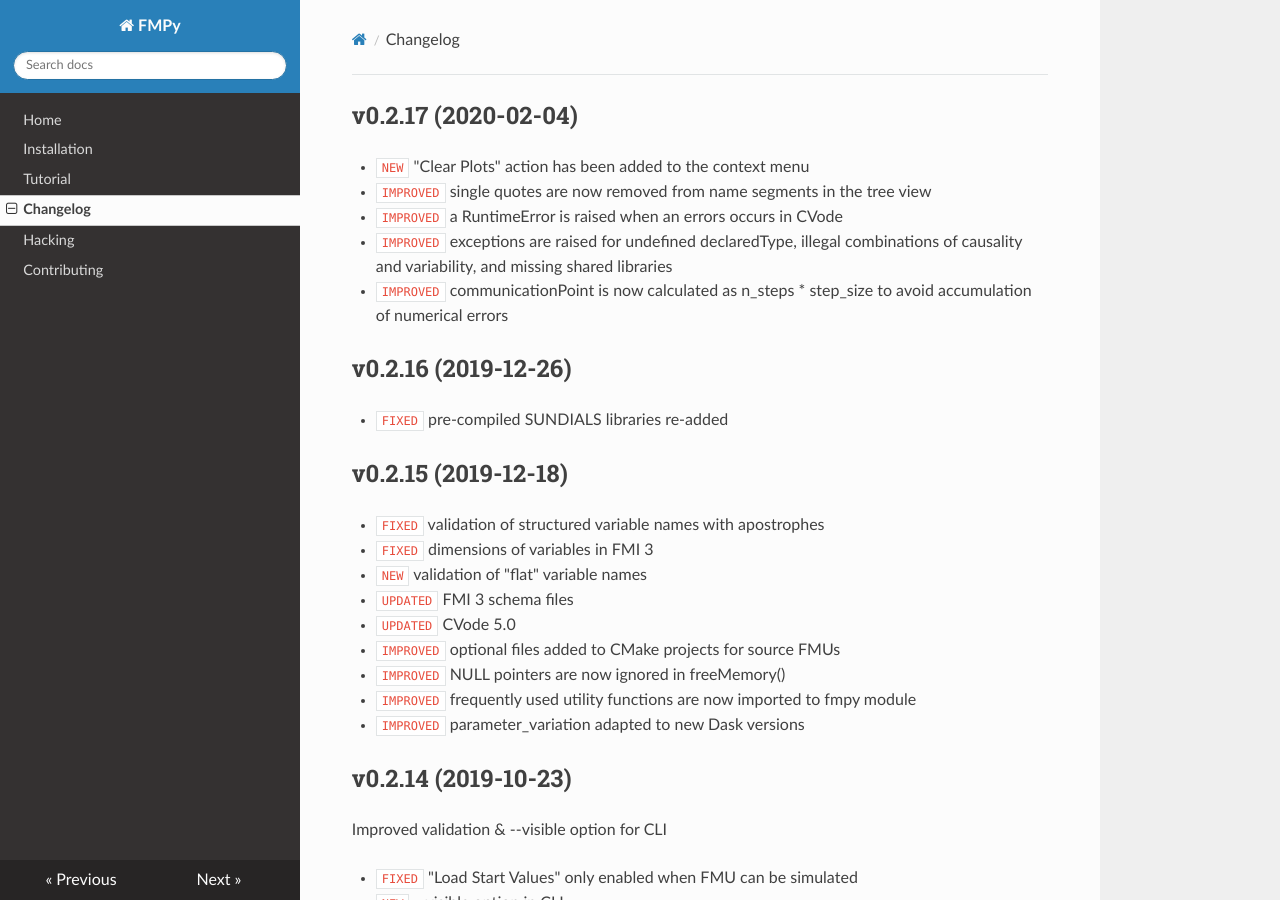
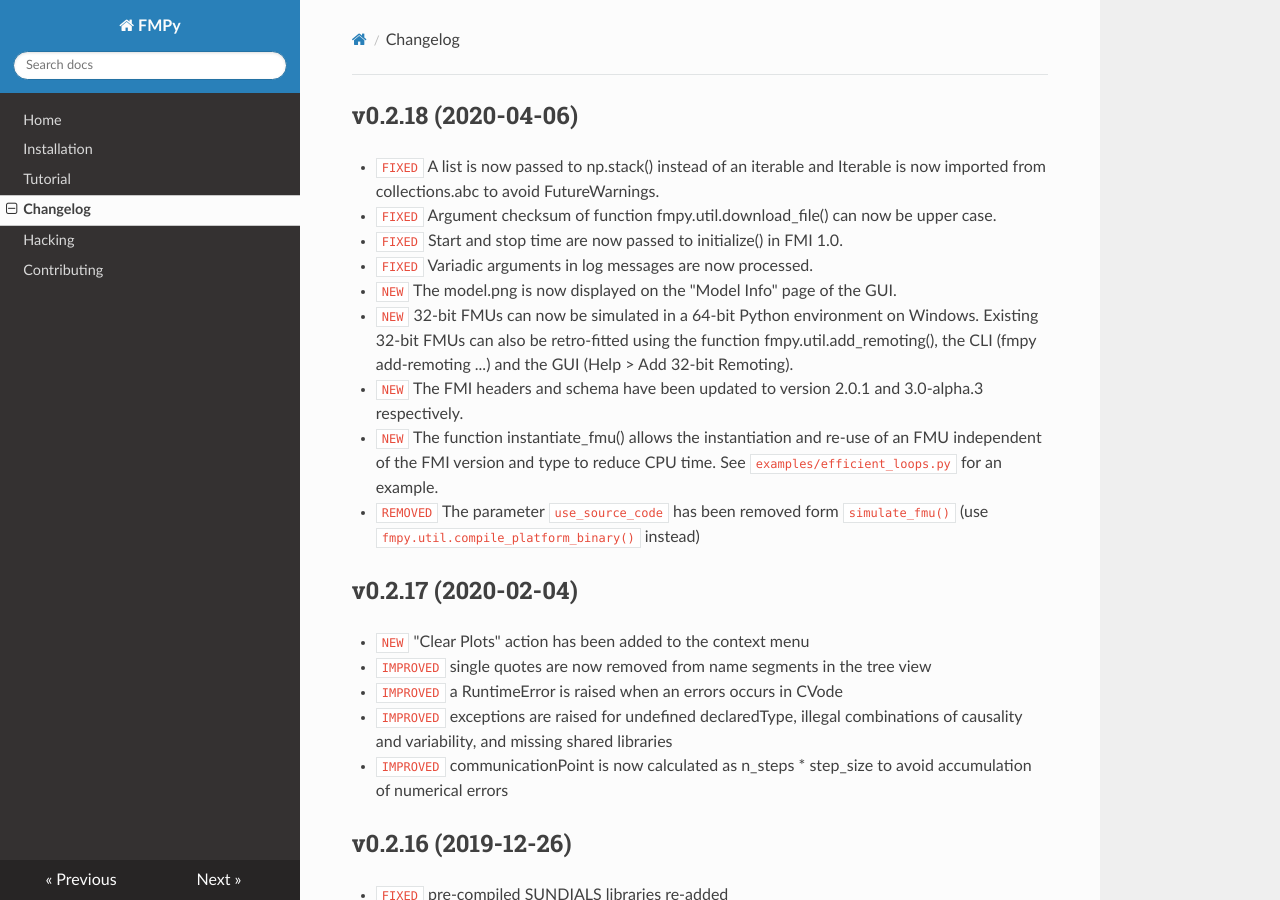
Before and after one commit to CATIA-Systems/FMPy, an MkDocs documentation site: the page built from docs/changelog.md, in a window 1280 px wide and 900 px high. Built offline with MkDocs 1.6.1, drawn with Linux system fonts in a browser that asks for light colours; nearby versions of some CDN libraries; old or Windows-style settings are respelled for this version of MkDocs.

Commit message:
Update changelog

```diff
--- a/docs/changelog.md
+++ b/docs/changelog.md
@@ -1,3 +1,18 @@
+## v0.2.18 (2020-04-06)
+
+- `FIXED` A list is now passed to np.stack() instead of an iterable and Iterable is now imported from collections.abc to avoid FutureWarnings.
+- `FIXED` Argument checksum of function fmpy.util.download_file() can now be upper case.
+- `FIXED` Start and stop time are now passed to initialize() in FMI 1.0.
+- `FIXED` Variadic arguments in log messages are now processed.
+- `NEW` The model.png is now displayed on the "Model Info" page of the GUI.
+- `NEW` 32-bit FMUs can now be simulated in a 64-bit Python environment on Windows.
+   Existing 32-bit FMUs can also be retro-fitted using the function fmpy.util.add_remoting(),
+   the CLI (fmpy add-remoting ...) and the GUI (Help > Add 32-bit Remoting).
+- `NEW` The FMI headers and schema have been updated to version 2.0.1 and 3.0-alpha.3 respectively.
+- `NEW` The function instantiate_fmu() allows the instantiation and re-use of an FMU independent of the FMI version and type to reduce CPU time.
+   See `examples/efficient_loops.py` for an example.
+- `REMOVED` The parameter `use_source_code` has been removed form `simulate_fmu()` (use `fmpy.util.compile_platform_binary()` instead)
+
 ## v0.2.17 (2020-02-04)
 
 - `NEW` "Clear Plots" action has been added to the context menu
```
